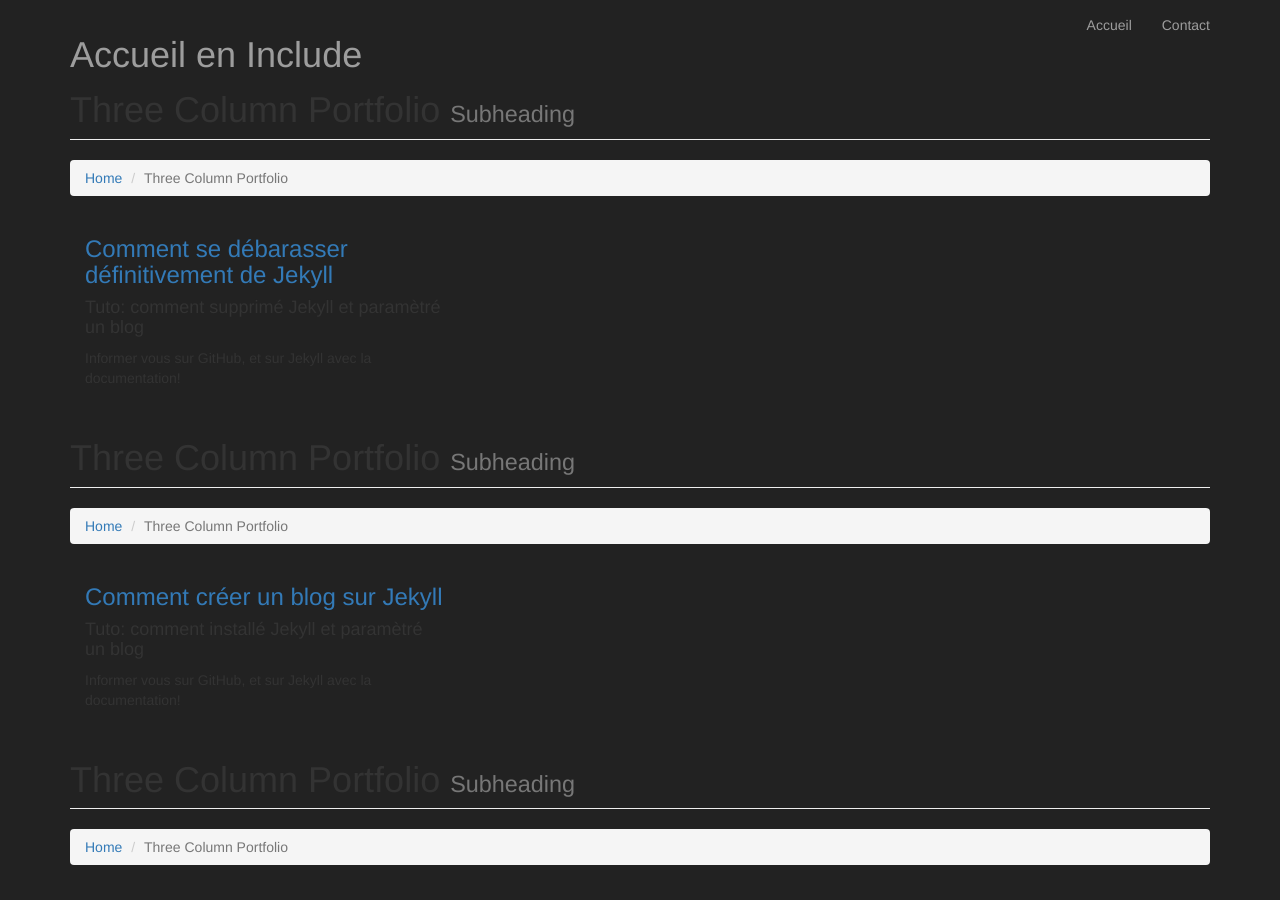
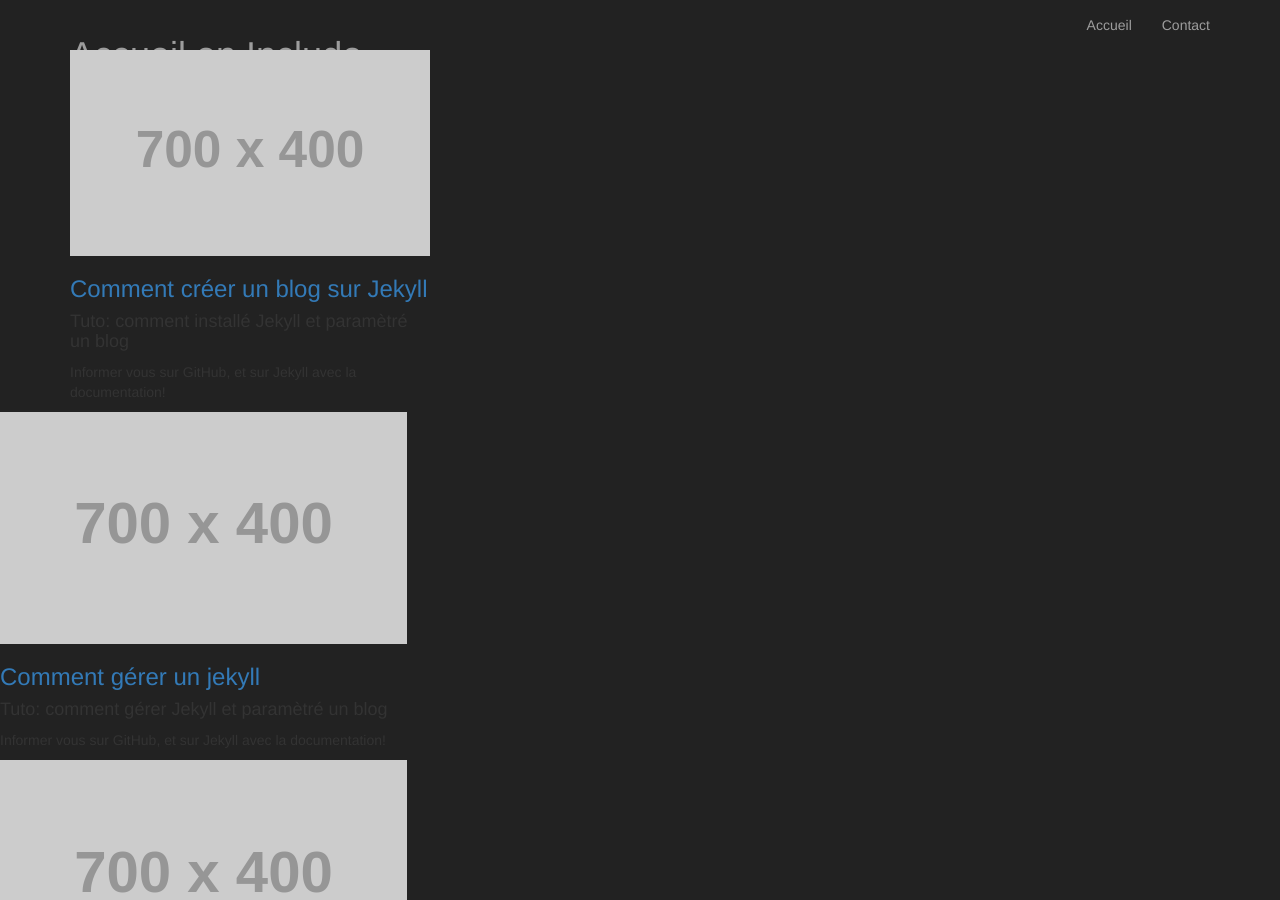
Before and after one commit to Pesqumor/Pesqumor.github.io, a Jekyll site: the page built from index.md, in a window 1280 px wide. Built offline with Jekyll 4.4.1, drawn with Linux system fonts in a browser that asks for light colours; nearby versions of some CDN libraries; library files that are not in the unit come from our copies; some of the changed text lies outside the part shown.

Commit message:
modifié :         _layouts/default.html 	supprimé :        _posts/2015-12-03-suppression.md

```diff
--- a/_layouts/default.html
+++ b/_layouts/default.html
@@ -43,20 +43,10 @@
 			<main>
 				{% for post in site.posts %}
 				 <div class="row">
-           		<div class="col-lg-12">
-               		<h1 class="page-header">Three Column Portfolio
-                   	<small>Subheading</small>
-                	</h1>
-                	<ol class="breadcrumb">
-                    	<li><a href="index.html">Home</a>
-                    	</li>
-                    	<li class="active">Three Column Portfolio</li>
-                	</ol>
-            		</div>
-        		</div>
-				 <div class="container">
-					<div class="row">
             <div class="col-md-4 img-portfolio">
+                <a href="{{ post.url }}">
+                    <img class="img-responsive img-hover" src="http://placehold.it/700x400" alt="">
+                </a>
                 <h3>
                     <a href="{{ post.url }}">{{ post.title }}</a>
                 </h3>
--- a/_posts/2015-12-03-suppression.md
+++ /dev/null
@@ -1,8 +0,0 @@
----
-layout: post
-title: Comment se débarasser définitivement de Jekyll
-categorie: true
----
-
-#### Tuto: comment supprimé Jekyll et paramètré un blog
-Informer vous sur GitHub, et sur Jekyll avec la documentation!
```
Lines whose indentation alone changed are shown as unchanged.
